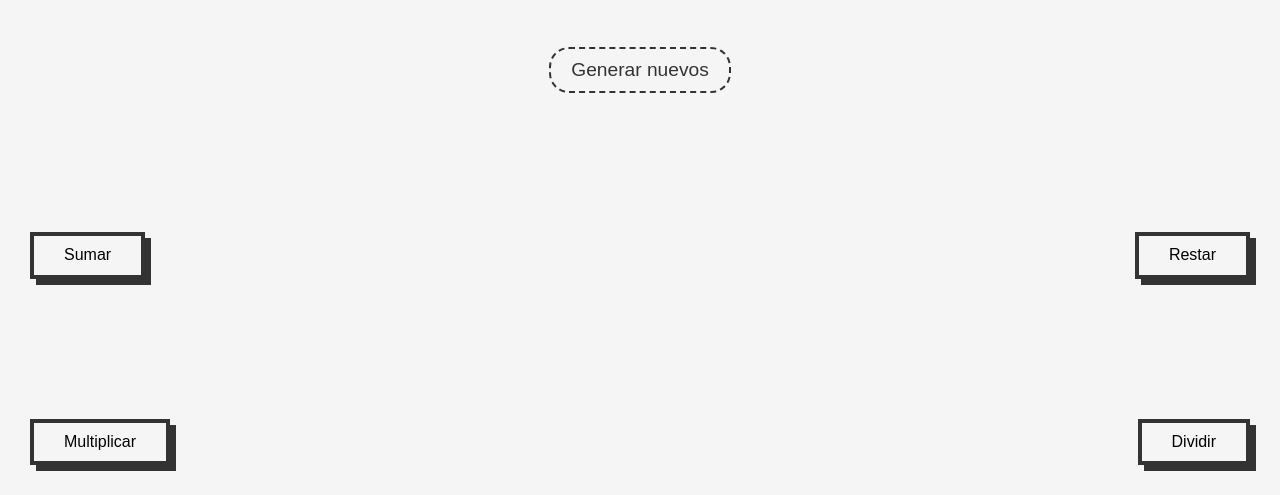
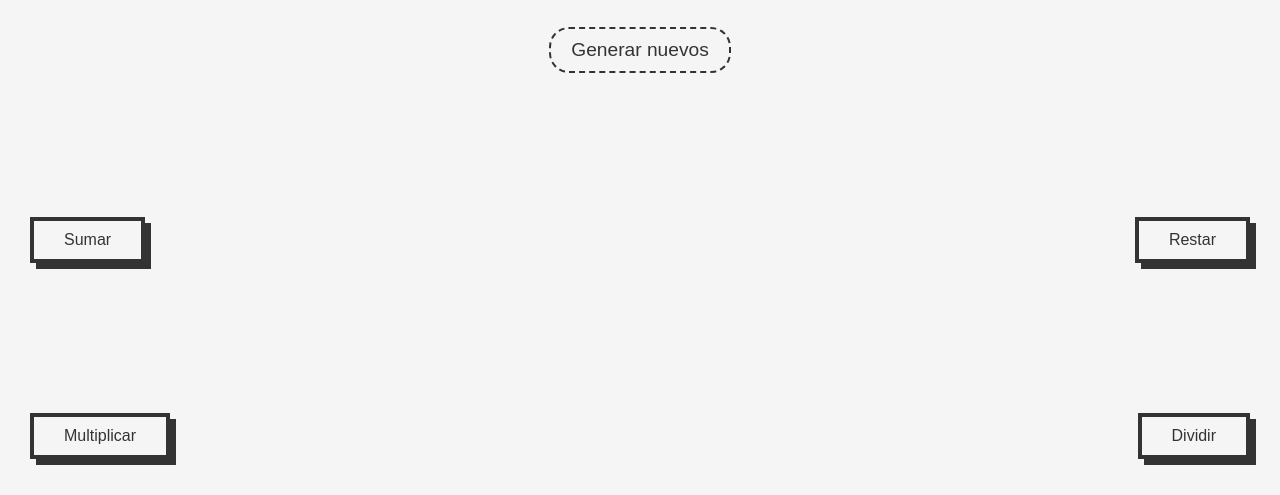
Before and after one commit to toniferra-dev/nodejs, a plain HTML site: page index.html in a window 1280 px wide. Shown: the part 305-800 px from the top of the page. Drawn offline with nearby package versions, Linux system fonts and the light colour scheme.

Commit message:
estilos CSS, cambio en botones y gap

```diff
--- a/css/index.css
+++ b/css/index.css
@@ -22,7 +22,7 @@ html {
     display: grid;
     grid-template-columns: 100%;
     grid-template-rows: repeat(3, auto) repeat(4, 1fr);
-    gap: 50px;
+    gap: 40px;
 }
 .calculator__title {
     text-align: center;
@@ -53,6 +53,7 @@ html {
     background-color: transparent;
     border: 4px solid #333;
     box-shadow: 6px 6px 0px #333;
+    color: #333;
 }
 .calculator__btn--generate {
     font-size: 1.2rem;
```
